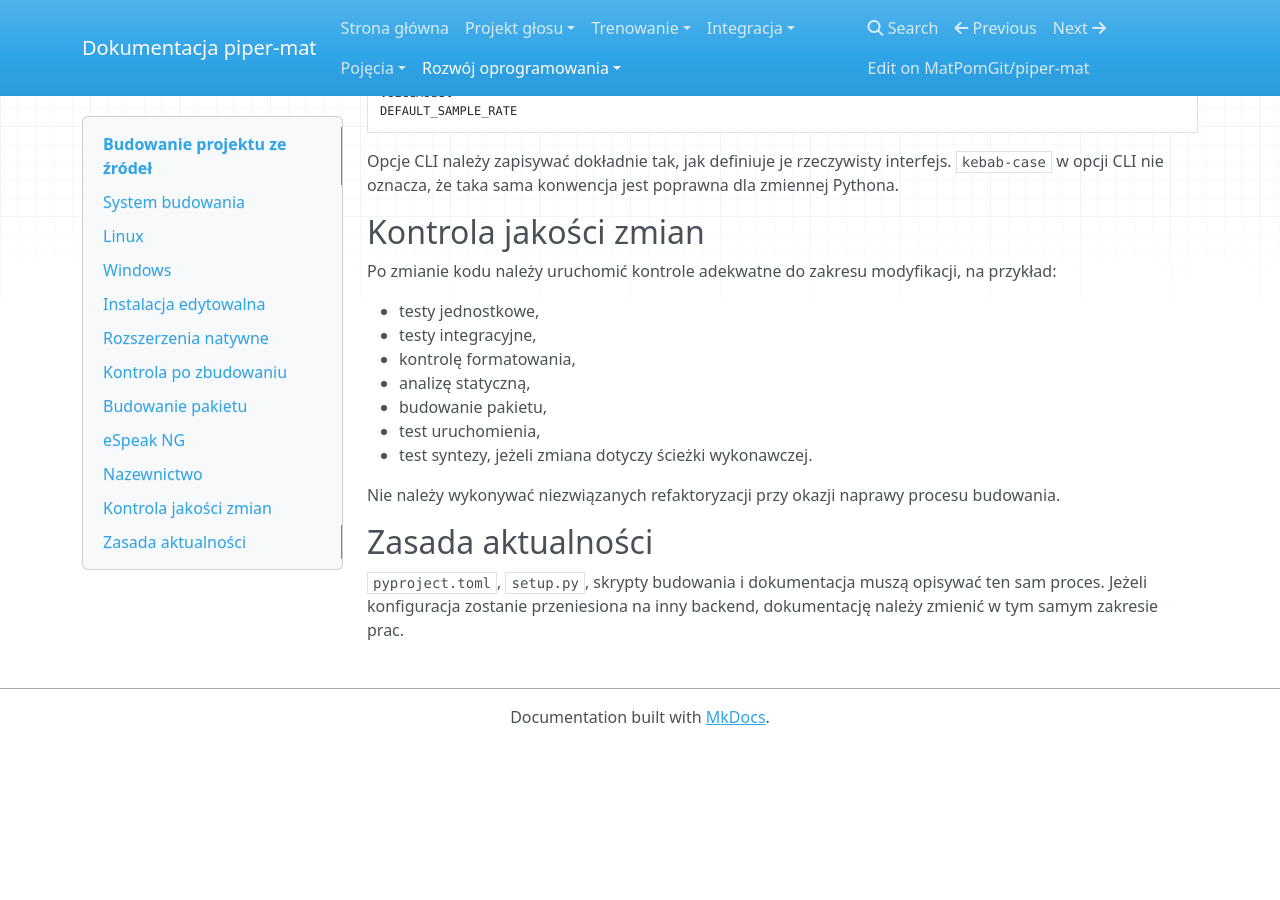
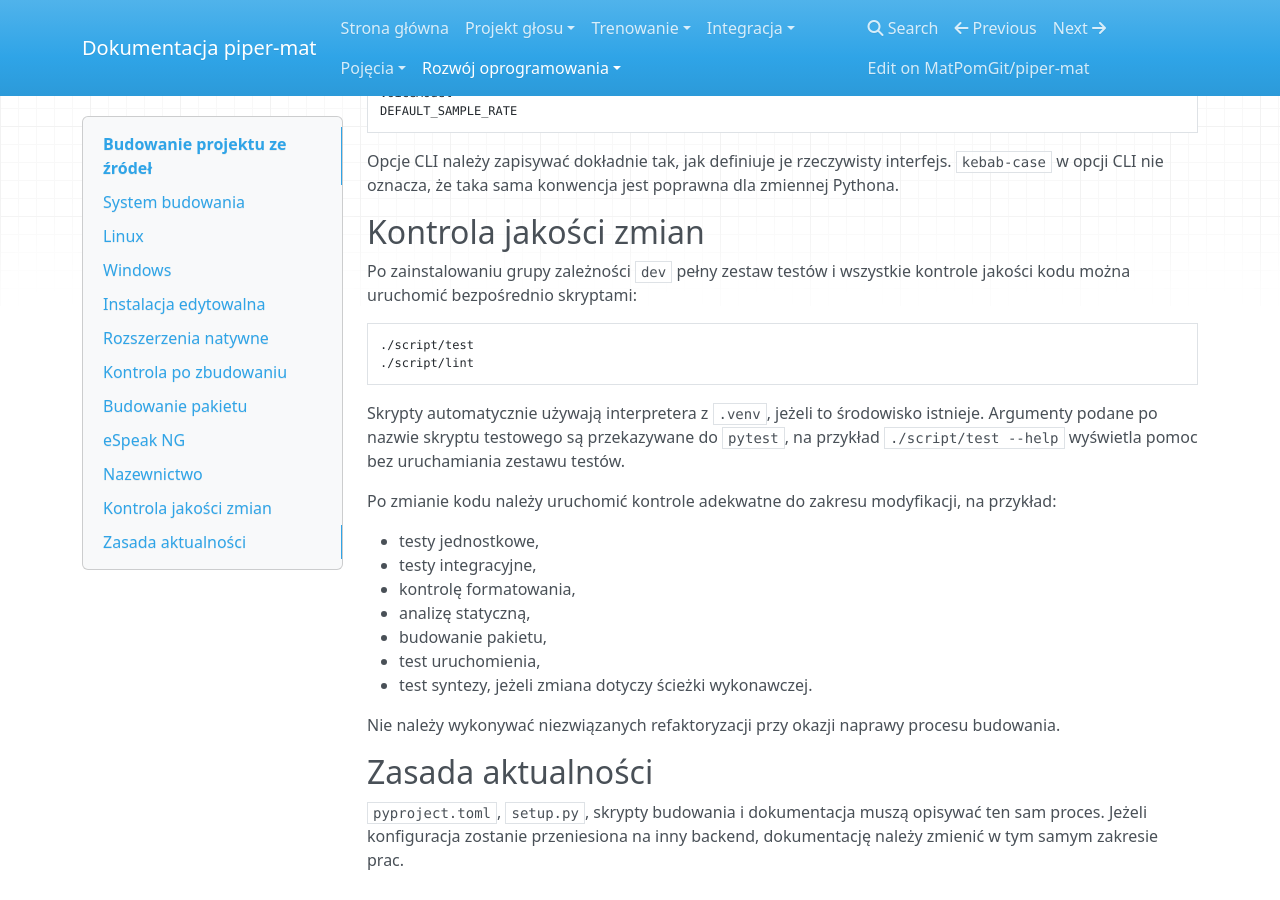
Before and after one commit to MatPomGit/piper-mat, an MkDocs documentation site: the page built from docs/BUILDING.md, in a window 1280 px wide and 900 px high, scrolled down 2643 px. Built offline with MkDocs 1.6.1, drawn with Linux system fonts in a browser that asks for light colours; nearby versions of some CDN libraries; before the commit the page ends 3388 px from its top, so only the background shows below that.

Commit message:
Make project scripts directly executable

````diff
--- a/docs/BUILDING.md
+++ b/docs/BUILDING.md
@@ -127,6 +127,19 @@ Opcje CLI należy zapisywać dokładnie tak, jak definiuje je rzeczywisty interf
 
 ## Kontrola jakości zmian
 
+Po zainstalowaniu grupy zależności `dev` pełny zestaw testów i wszystkie
+kontrole jakości kodu można uruchomić bezpośrednio skryptami:
+
+```bash
+./script/test
+./script/lint
+```
+
+Skrypty automatycznie używają interpretera z `.venv`, jeżeli to środowisko
+istnieje. Argumenty podane po nazwie skryptu testowego są przekazywane do
+`pytest`, na przykład `./script/test --help` wyświetla pomoc bez uruchamiania
+zestawu testów.
+
 Po zmianie kodu należy uruchomić kontrole adekwatne do zakresu modyfikacji, na przykład:
 
 - testy jednostkowe,
````
Also changed, not shown: 1 other file.
